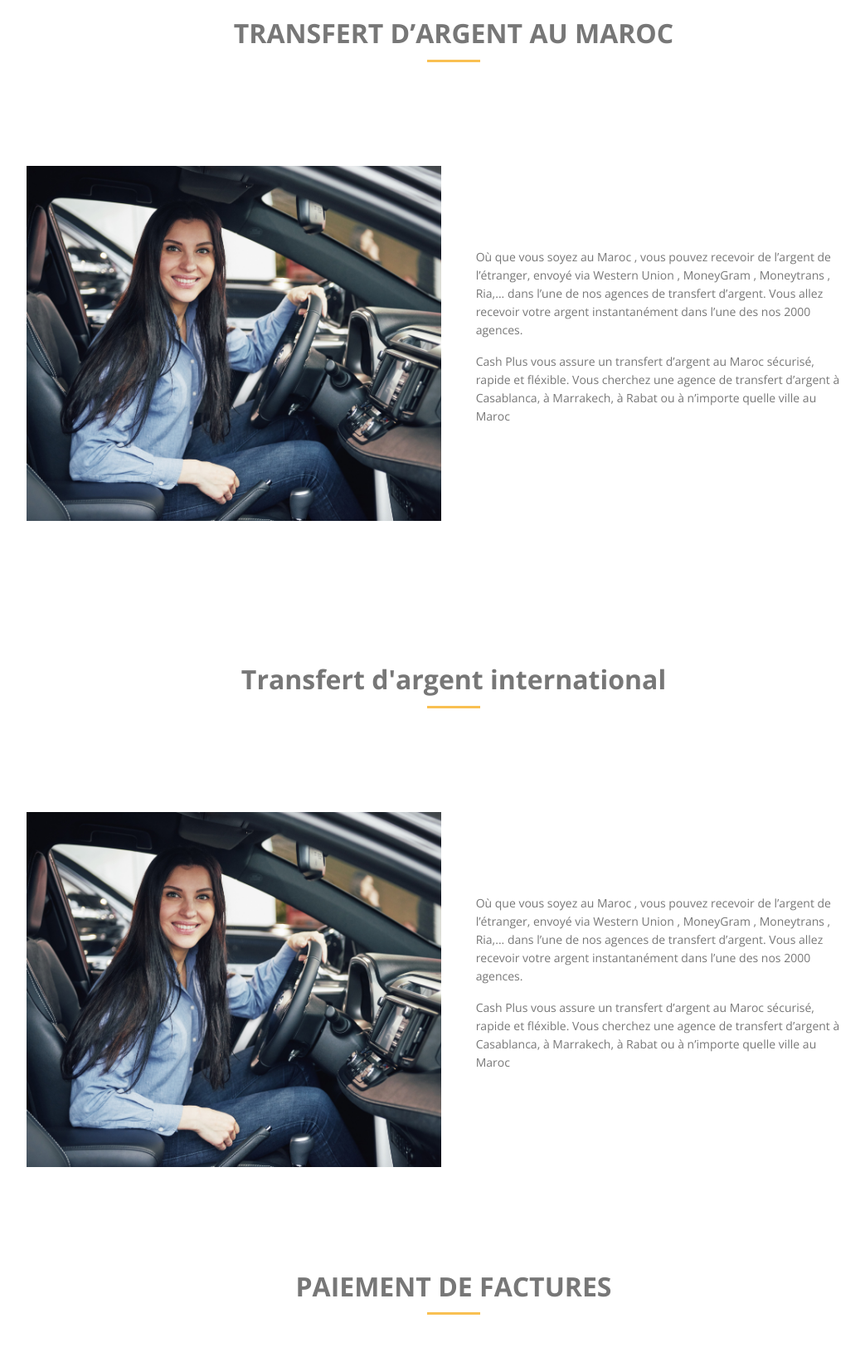
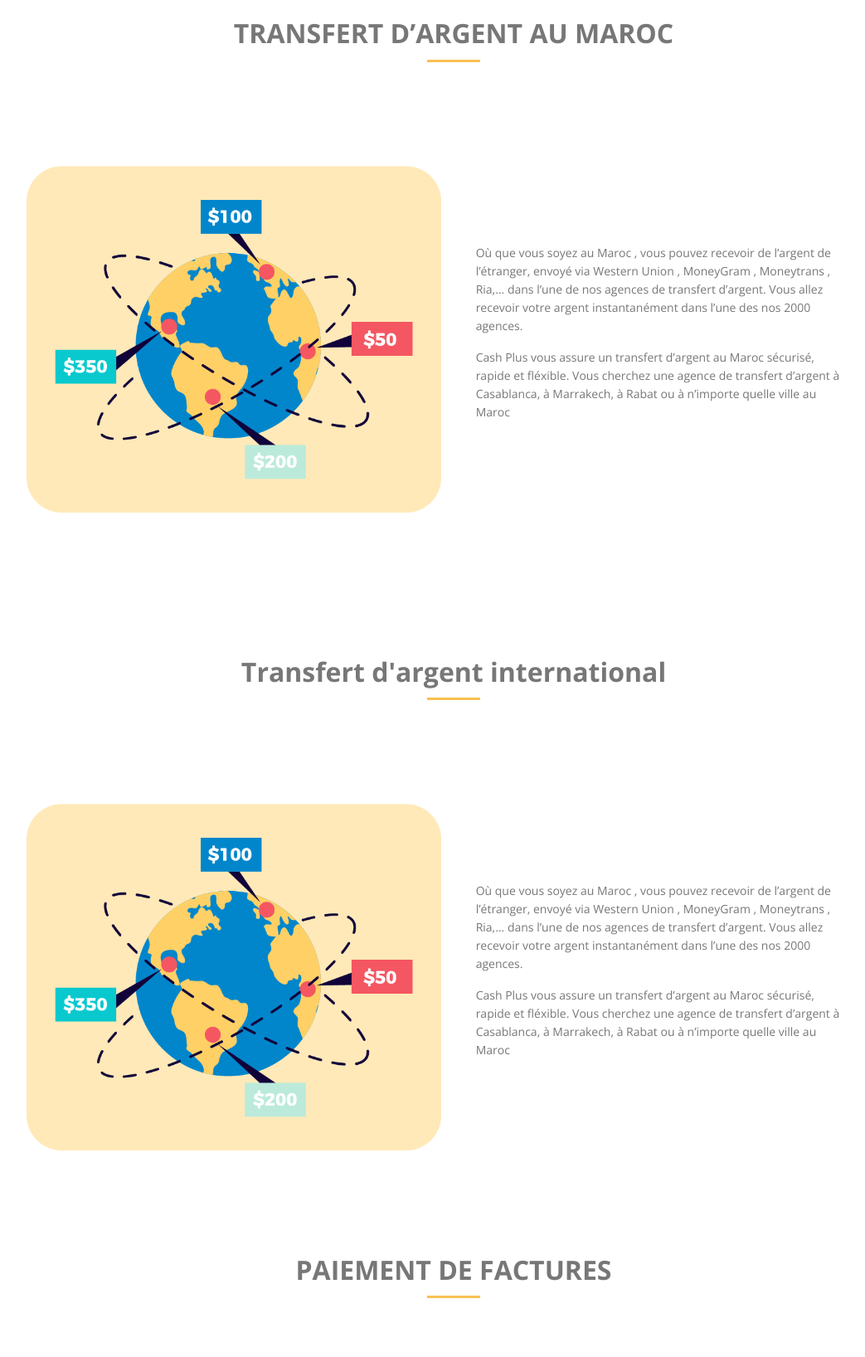
Before and after one commit to ILYASSBENHADDA/Morgan-Insurance, a PHP site: page /services.php in a window 1280 px wide. Shown: the part 284-1920 px from the top of the page at 83% size, without its empty margins (93-1136 px from the left). Run offline with PHP 8.4, Linux system fonts and the light colour scheme.

Commit message:
modification
i add images for the services

```diff
--- a/assets/services.php
+++ b/assets/services.php
@@ -9,7 +9,7 @@
   </div>
   <div class="img-prg">
     <div class="imgall">
-      <img class="imgs" src="images/img1.jpg">
+      <img class="imgs" src="images/Asset 7-8.png">
     </div>
     <div class="prg">
       <p><?php echo $lang['servpone'] ?></p>
@@ -25,7 +25,7 @@
   </div>
   <div class="img-prg">
     <div class="imgall">
-      <img class="imgs" src="images/img1.jpg">
+      <img class="imgs" src="images/Asset 7-8.png">
     </div>
     <div class="prg">
       <p><?php echo $lang['servptwo'] ?></p>
@@ -41,7 +41,7 @@
   </div>
   <div class="img-prg">
     <div class="imgall">
-      <img class="imgs" src="images/img1.jpg">
+      <img class="imgs" src="images/Asset 6-8.png">
     </div>
     <div class="prg">
       <p><?php echo $lang['servptree'] ?></p>
@@ -57,7 +57,7 @@
   </div>
   <div class="img-prg">
     <div class="imgall">
-      <img class="imgs" src="images/img1.jpg">
+      <img class="imgs" src="images/Asset 11-8.png">
     </div>
     <div class="prg">
       <p><?php echo $lang['servpfor'] ?></p>
@@ -75,7 +75,7 @@
   </div>
   <div class="img-prg">
     <div class="imgall">
-      <img class="imgs" src="images/img1.jpg">
+      <img class="imgs" src="images/Asset 8-8.png">
     </div>
     <div class="prg">
       <h2><?php echo $lang['servpfive'] ?></h2>
@@ -94,7 +94,7 @@
   </div>
   <div class="img-prg">
     <div class="imgall">
-      <img class="imgs" src="images/img1.jpg">
+      <img class="imgs" src="images/Asset 12-8.png">
     </div>
     <div class="prg">
       <p><?php echo $lang['servpsix'] ?></p>
@@ -109,7 +109,7 @@
   </div>
   <div class="img-prg">
     <div class="imgall">
-      <img class="imgs" src="images/img1.jpg">
+      <img class="imgs" src="images/Asset 9-8.png">
     </div>
     <div class="prg">
       <p><?php echo $lang['servpsiven'] ?></p>
```
Also changed, not shown: assets/index.php (+7 -7 lines), assets/images/Asset 11-8.png (added), assets/images/Asset 12-8.png (added), assets/images/Asset 6-8.png (added), assets/images/Asset 7-8.png (added), assets/images/Asset 8-8.png (added), assets/images/Asset 9-8.png (added), assets/images/img1.jpg (deleted).
